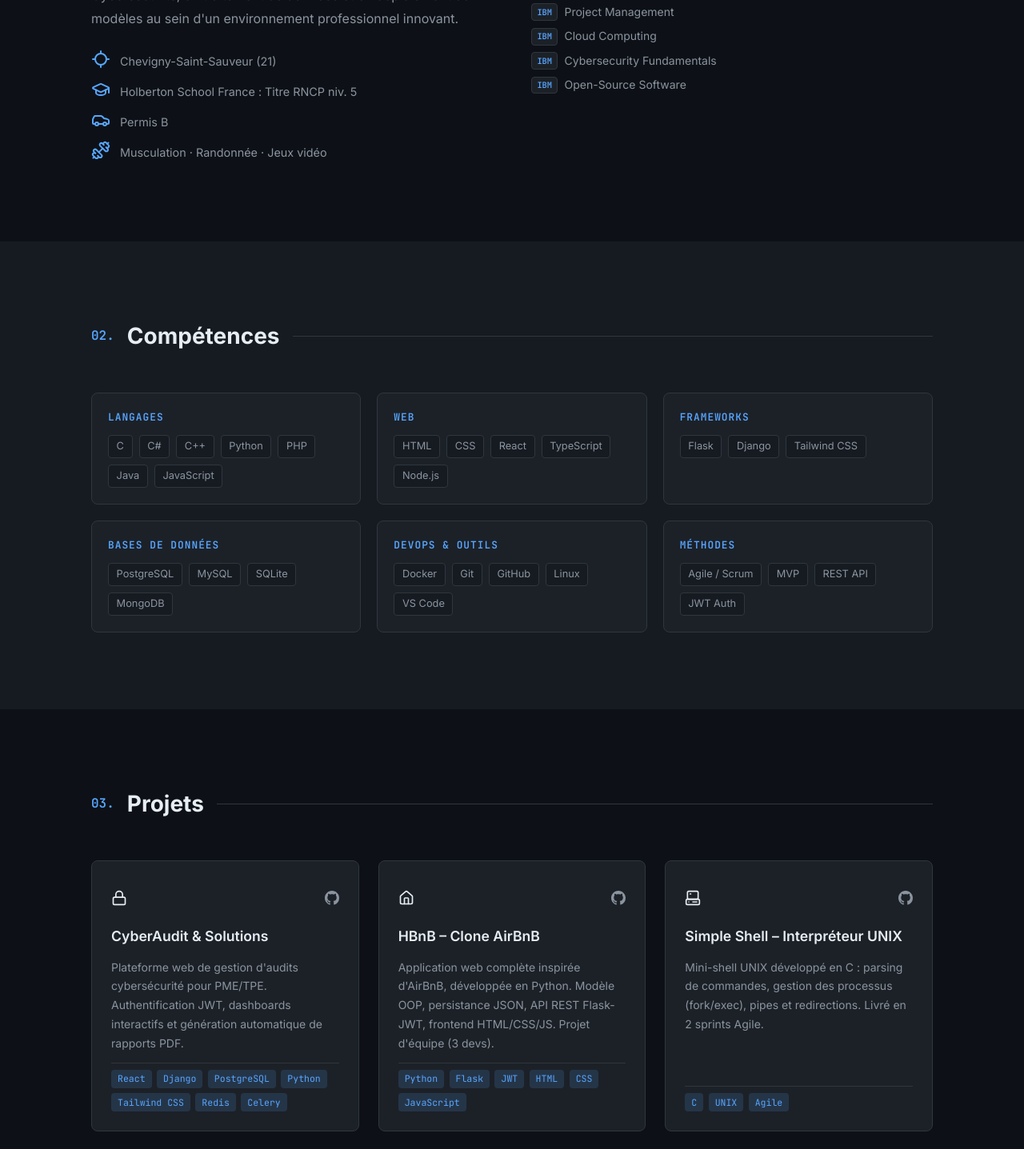
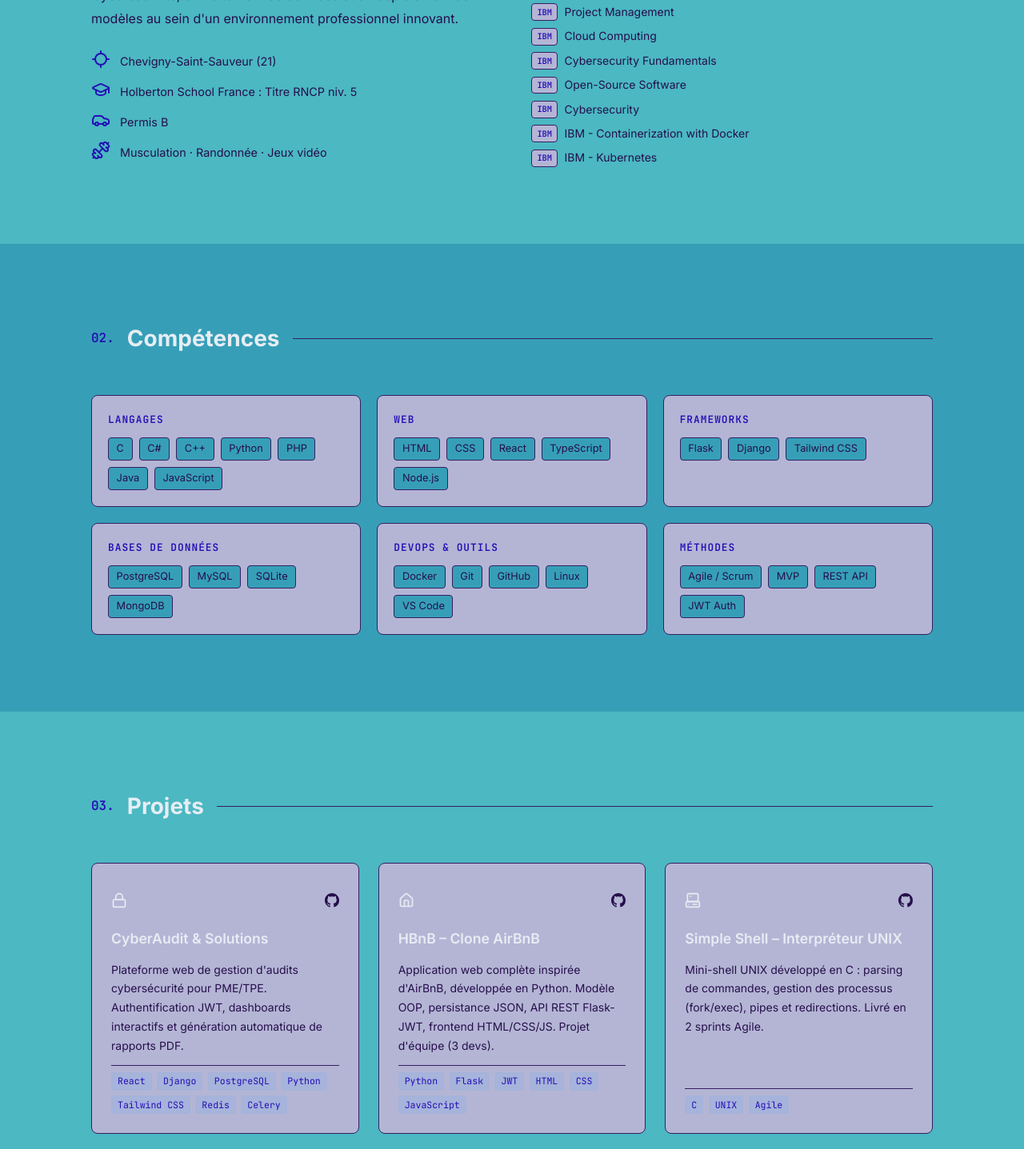
Before and after one commit to Tommy-JOUHANS/Tommy-JOUHANS, a React (Vite) app in the folder Tommy-JOUHANS.github.io/: page / in a window 1280 px wide. Shown: the part 1300-2737 px from the top of the page at 80% size. Built offline with nearby package versions, Linux system fonts and the light colour scheme.

Commit message:
changement de couleur

```diff
--- a/Tommy-JOUHANS.github.io/src/App.css
+++ b/Tommy-JOUHANS.github.io/src/App.css
@@ -25,7 +25,7 @@
   left: 0;
   right: 0;
   z-index: 100;
-  background: rgba(13, 17, 23, 0.85);
+  background: rgba(221, 165, 223, 0.85);
   backdrop-filter: blur(12px);
   border-bottom: 1px solid var(--border);
 }
--- a/Tommy-JOUHANS.github.io/src/App.jsx
+++ b/Tommy-JOUHANS.github.io/src/App.jsx
@@ -1,6 +1,6 @@
 import { useState, useEffect } from 'react'
 import './App.css'
-import { Lock } from 'lucide-react'
+import { Lock, Phone } from 'lucide-react'
 import { Home } from 'lucide-react'
 import { Computer } from 'lucide-react'
 import { Grape } from 'lucide-react'
@@ -30,7 +30,7 @@ const PROJECTS = [
     description:
       'Plateforme web de gestion d\'audits cybersécurité pour PME/TPE. Authentification JWT, dashboards interactifs et génération automatique de rapports PDF.',
     stack: ['React', 'Django', 'PostgreSQL', 'Python', 'Tailwind CSS', 'Redis', 'Celery'],
-    github: 'https://github.com/Tommy-JOUHANS',
+    github: 'https://github.com/Tommy-JOUHANS/portfolio',
     demo: null,
   },
   {
@@ -39,7 +39,7 @@ const PROJECTS = [
     description:
       'Application web complète inspirée d\'AirBnB, développée en Python. Modèle OOP, persistance JSON, API REST Flask-JWT, frontend HTML/CSS/JS. Projet d\'équipe (3 devs).',
     stack: ['Python', 'Flask', 'JWT', 'HTML', 'CSS', 'JavaScript'],
-    github: 'https://github.com/Tommy-JOUHANS',
+    github: 'https://github.com/Tommy-JOUHANS/holbertonschool-hbnb',
     demo: null,
   },
   {
@@ -48,7 +48,7 @@ const PROJECTS = [
     description:
       'Mini-shell UNIX développé en C : parsing de commandes, gestion des processus (fork/exec), pipes et redirections. Livré en 2 sprints Agile.',
     stack: ['C', 'UNIX', 'Agile'],
-    github: 'https://github.com/Tommy-JOUHANS',
+    github: 'https://github.com/Thorgalix/holbertonschool-simple_shell',
     demo: null,
   },
   {
@@ -70,6 +70,11 @@ const CERTIFICATIONS = [
   'IBM – Cloud Computing',
   'IBM – Cybersecurity Fundamentals',
   'IBM – Open-Source Software',
+  'IBM – Cybersecurity',
+  'IBM - Containerization with Docker',
+  'IBM - Kubernetes',
+
+
 ]
 
 // ─── COMPOSANTS ──────────────────────────────────────────────────────────────
@@ -464,6 +469,13 @@ function Contact() {
                 <span>tommy.jouhans@outlook.com</span>
               </div>
             </a>
+            <a href="tel:0641260266" className="contact-card">
+              <Phone size={28} />
+              <div>
+                <strong>Téléphone</strong>
+                <span>06.41.26.02.66</span>
+              </div>
+            </a>
             <a href="https://github.com/Tommy-JOUHANS" target="_blank" rel="noopener" className="contact-card">
               <GitHubIcon size={28} />
               <div>
--- a/Tommy-JOUHANS.github.io/src/index.css
+++ b/Tommy-JOUHANS.github.io/src/index.css
@@ -6,15 +6,15 @@
 }
 
 :root {
-  --bg-primary: #0d1117;
-  --bg-secondary: #161b22;
-  --bg-card: #1c2128;
-  --accent: #58a6ff;
+  --bg-primary: #4bb8c2;
+  --bg-secondary: #369fb7;
+  --bg-card: #b4b5d5;
+  --accent: #240eb5;
   --accent-glow: rgba(88, 166, 255, 0.15);
-  --accent-2: #3fb950;
+  --accent-2: #2f31aa;
   --text-primary: #e6edf3;
-  --text-secondary: #8b949e;
-  --border: #30363d;
+  --text-secondary: #260f4b;
+  --border: #361e62;
   --font-mono: 'JetBrains Mono', 'Fira Code', monospace;
   --font-sans: 'Inter', system-ui, sans-serif;
 }
```
Also changed, not shown: 2 other files (tests, documents, lock files or other folders).
